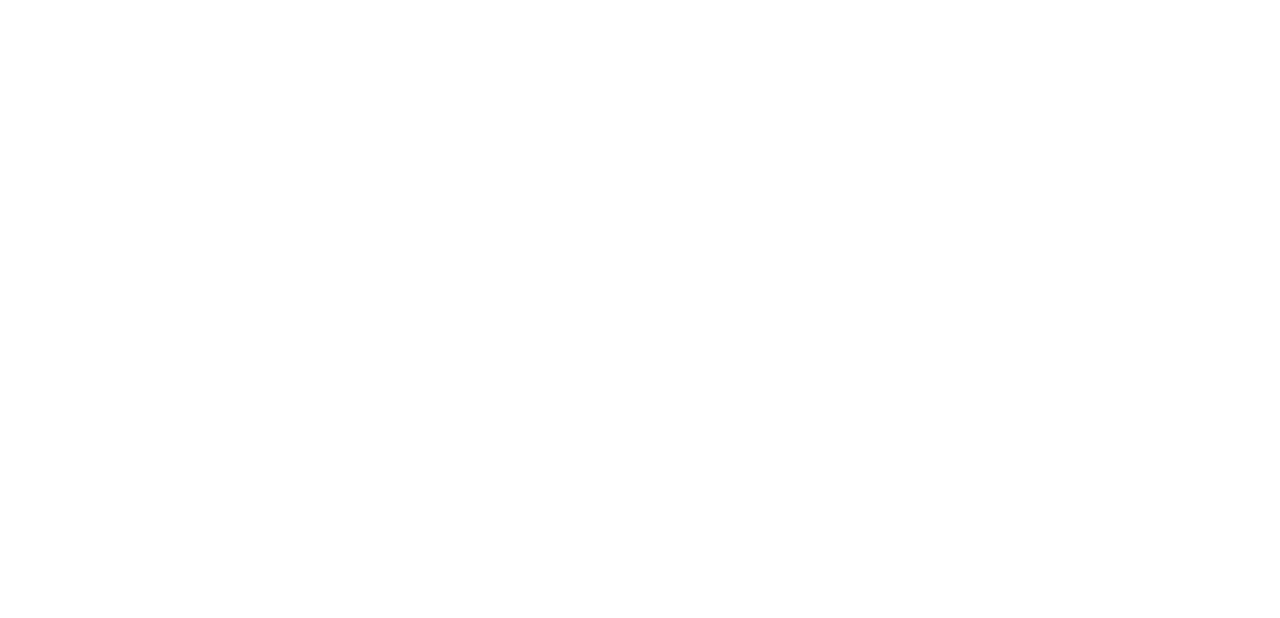
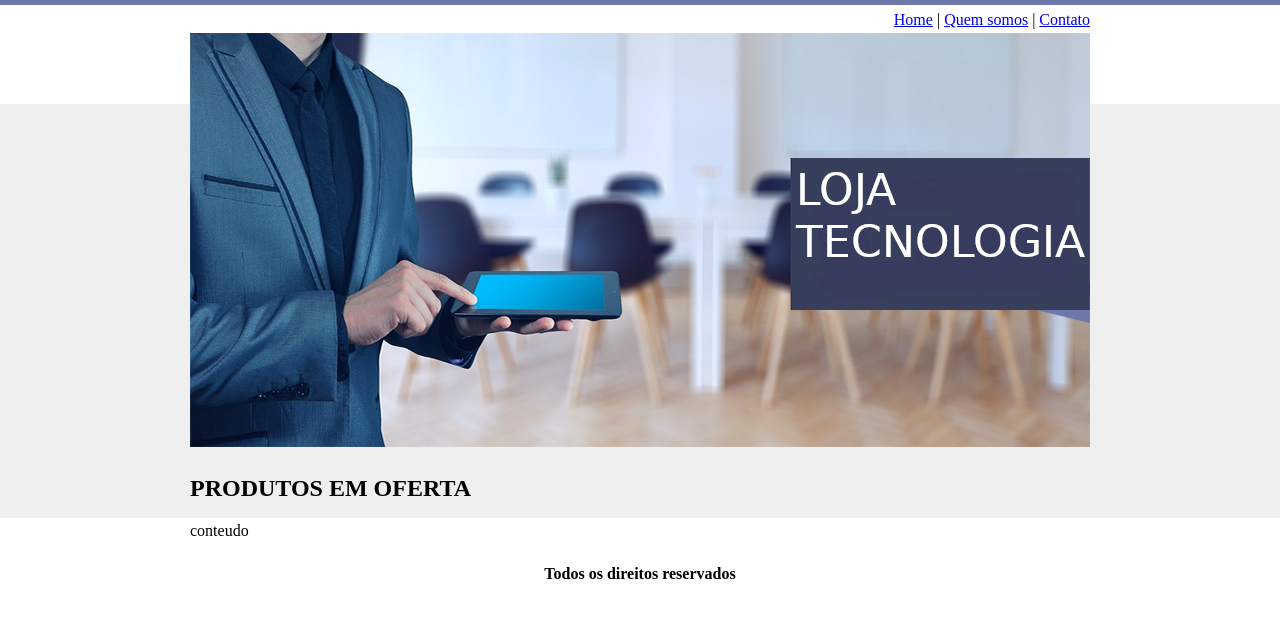
Before and after one commit to pvictor1206/site-loja-tencologia, a plain HTML site: page loja_tecnologia/index.html in a window 1280 px wide. Drawn offline with Linux system fonts and the light colour scheme.

Commit message:
Implemento de imagens

```diff
--- a/loja_tecnologia/index.html
+++ b/loja_tecnologia/index.html
@@ -7,7 +7,38 @@
 
     </head>
 
-    <body>
+    <body background="imagens/fundo.png">
+
+        <table border="0" width="900" align="center">
+
+        <tr>
+            <td align="right">
+                <a href="index.html">Home</a> |
+                <a href="quem_somos.html">Quem somos</a> |
+                <a href="contato.html">Contato</a>
+            </td>
+        </tr>
+
+        <tr>
+            <td colspan="2">
+                <img src="imagens/capa.png">
+            </td>
+        </tr>
+
+        <tr>
+            <td colspan="2">
+                <h2>PRODUTOS EM OFERTA</h2>
+                conteudo
+            </td>
+        </tr>
+
+        <tr>
+            <td align="center">
+                <h4>Todos os direitos reservados</h4>
+            </td>
+        </tr>
+
+        </table>
 
     </body>
 
```
Also changed, not shown: loja_tecnologia/contato.html (added, +43 -0 lines), loja_tecnologia/imagens/capa.png (added), loja_tecnologia/imagens/fundo.png (added), loja_tecnologia/imagens/fundo2.png (added), 1 other file.
